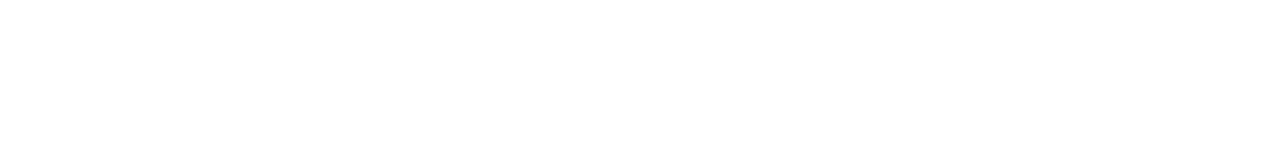
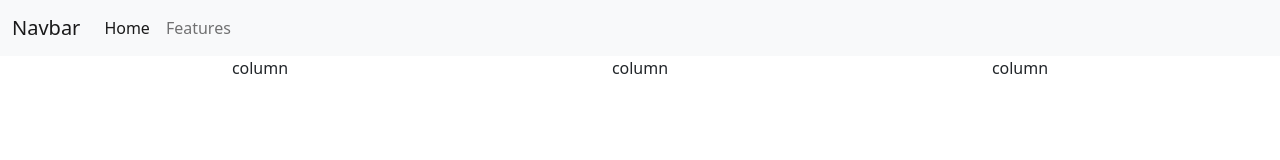
Before and after one commit to EvMad/bootstrap-sass-sandbox, a website: page index.html in a window 1280 px wide. Drawn offline with Linux system fonts and the light colour scheme.

Commit message:
added navbar

```diff
--- a/index.html
+++ b/index.html
@@ -10,13 +10,37 @@
 
   <body>
 
+    <!--navbar start-->
+    <nav class="navbar navbar-expand-lg bg-light">
+        <div class="container-fluid">
+          <a class="navbar-brand" href="#">Navbar</a>
+          <button class="navbar-toggler" type="button" data-bs-toggle="collapse" data-bs-target="#navbarNav" aria-controls="navbarNav" aria-expanded="false" aria-label="Toggle navigation">
+            <span class="navbar-toggler-icon"></span>
+          </button>
+          <div class="collapse navbar-collapse" id="navbarNav">
+            <ul class="navbar-nav">
+              <li class="nav-item">
+                <a class="nav-link active" aria-current="page" href="#">Home</a>
+              </li>
+              <li class="nav-item">
+                <a class="nav-link" href="#">Features</a>
+              </li>
+
+            </ul>
+          </div>
+        </div>
+      </nav>
+       <!--navbar end-->
+
+    <!--container start-->
     <div class="container">
         <div class="row align-items-center">
-            <div class="col text-center"></div>
-            <div class="col text-center"></div>
-            <div class="col text-center"></div>
+            <div class="col text-center">column</div>
+            <div class="col text-center">column</div>
+            <div class="col text-center">column</div>
         </div>
     </div>
+    <!--container end-->
 
   </body>
 
```
